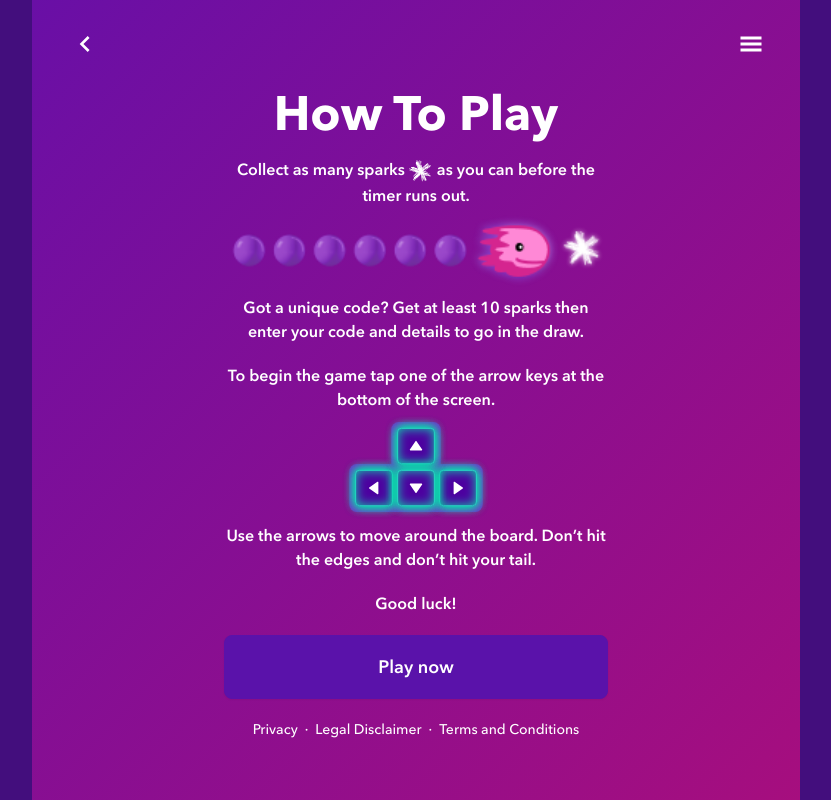
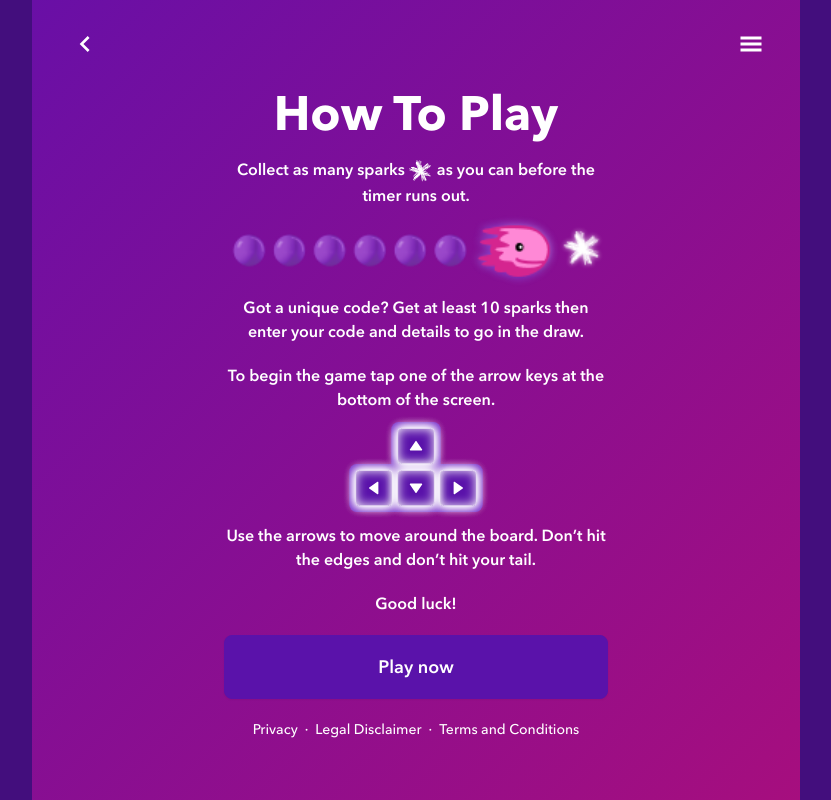
Before and after one commit to ricardogrecco/spark-snake-game, a Next.js app: page /tutorial in a window 1280 px wide. Shown: the whole page, without its empty margins (224-1055 px from the left). Built offline with nearby package versions, Linux system fonts and the light colour scheme.

Commit message:
Update ArrowKeys styling

```diff
--- a/app/components/partials/ArrowKeys.tsx
+++ b/app/components/partials/ArrowKeys.tsx
@@ -29,7 +29,7 @@ export default function ArrowKeys({
         <div className="bg-[#772BCB] w-22 h-full px-2 rounded-t-[10px] mt-2 flex items-center justify-center">
           <button
             onClick={() => dispatchArrowKey("ArrowUp")}
-            className={`bg-[#4D00A0] btn w-22 h-3 items-center flex justify-center rounded-[5.36px] border-[#20FECB] hover:border-[#20FECB] border-[1px] shadow-neon relative z-10 ${
+            className={`bg-[#5A12AA] btn w-22 h-3 items-center flex justify-center rounded-[5.36px] border-[#FFFFFF] hover:border-[#FFFFFF] border-[1px] shadow-white-glow relative z-10 ${
               !playState && "animate-key-glow"
             }`}
           >
@@ -40,7 +40,7 @@ export default function ArrowKeys({
         <div className="bg-[#772BCB] w-22 h-full pl-2 py-2 rounded-l-[10px] ml-2 flex items-center justify-center">
           <button
             onClick={() => dispatchArrowKey("ArrowLeft")}
-            className={`bg-[#4D00A0] btn w-22 h-3 items-center flex justify-center rounded-[5.36px] border-[#20FECB] hover:border-[#20FECB] border-[1px] shadow-neon relative ${
+            className={`bg-[#5A12AA] btn w-22 h-3 items-center flex justify-center rounded-[5.36px] border-[#FFFFFF] hover:border-[#FFFFFF] border-[1px] shadow-white-glow relative ${
               !playState && "animate-key-glow"
             }`}
           >
@@ -50,7 +50,7 @@ export default function ArrowKeys({
         <div className="bg-[#772BCB] w-22 h-full p-2 flex items-center justify-center">
           <button
             onClick={() => dispatchArrowKey("ArrowDown")}
-            className={`bg-[#4D00A0] btn w-22 h-3 items-center flex justify-center rounded-[5.36px] border-[#20FECB] hover:border-[#20FECB] border-[1px] shadow-neon relative z-10 ${
+            className={`bg-[#5A12AA] btn w-22 h-3 items-center flex justify-center rounded-[5.36px] border-[#FFFFFF] hover:border-[#FFFFFF] border-[1px] shadow-white-glow relative z-10 ${
               !playState && "animate-key-glow"
             }`}
           >
@@ -60,7 +60,7 @@ export default function ArrowKeys({
         <div className="bg-[#772BCB] w-22 h-full pr-2 py-2 rounded-r-[10px] mr-2 flex items-center justify-center">
           <button
             onClick={() => dispatchArrowKey("ArrowRight")}
-            className={`bg-[#4D00A0] btn w-22 h-3 items-center flex justify-center rounded-[5.36px] border-[#20FECB] hover:border-[#20FECB] border-[1px] shadow-neon relative ${
+            className={`bg-[#5A12AA] btn w-22 h-3 items-center flex justify-center rounded-[5.36px] border-[#FFFFFF] hover:border-[#FFFFFF] border-[1px] shadow-white-glow relative ${
               !playState && "animate-key-glow"
             }`}
           >
--- a/tailwind.config.ts
+++ b/tailwind.config.ts
@@ -17,11 +17,11 @@ const config: Config = {
         "key-glow": {
           "0%, 100%": {
             boxShadow:
-              "0 0 0.4rem #09DAAA, 0 0 0.4rem #09DAAA, 0 0 0.4rem #09DAAA, inset 0 0 0.4rem #09DAAA",
+              "0 0 0.4rem #FFFFFF, 0 0 0.4rem #FFFFFF, 0 0 0.4rem #FFFFFF, inset 0 0 0.4rem #FFFFFF",
           },
           "50%": {
             boxShadow:
-              "0 0 1rem #09DAAA, 0 0 1rem #09DAAA, 0 0 1rem #09DAAA, inset 0 0 1rem #09DAAA",
+              "0 0 1rem #ffffff, 0 0 1rem #ffffff, 0 0 1rem #ffffff, inset 0 0 1rem #ffffff",
           },
         },
       },
@@ -41,6 +41,8 @@ const config: Config = {
         "200": "2",
       },
       boxShadow: {
+        "white-glow":
+          "0 0 0.4rem #C3A2E8, 0 0 0.4rem #C3A2E8, 0 0 0.4rem #C3A2E8, inset 0 0 0.4rem #C3A2E8",
         neon: "0 0 0.4rem #09DAAA, 0 0 0.4rem #09DAAA, 0 0 0.4rem #09DAAA, inset 0 0 0.4rem #09DAAA",
         neonpink:
           "0 0 1rem #FB26FF, 0 0 1rem #FB26FF, 0 0 1rem #FB26FF, inset 0 0 5rem #FB26FF",
```
